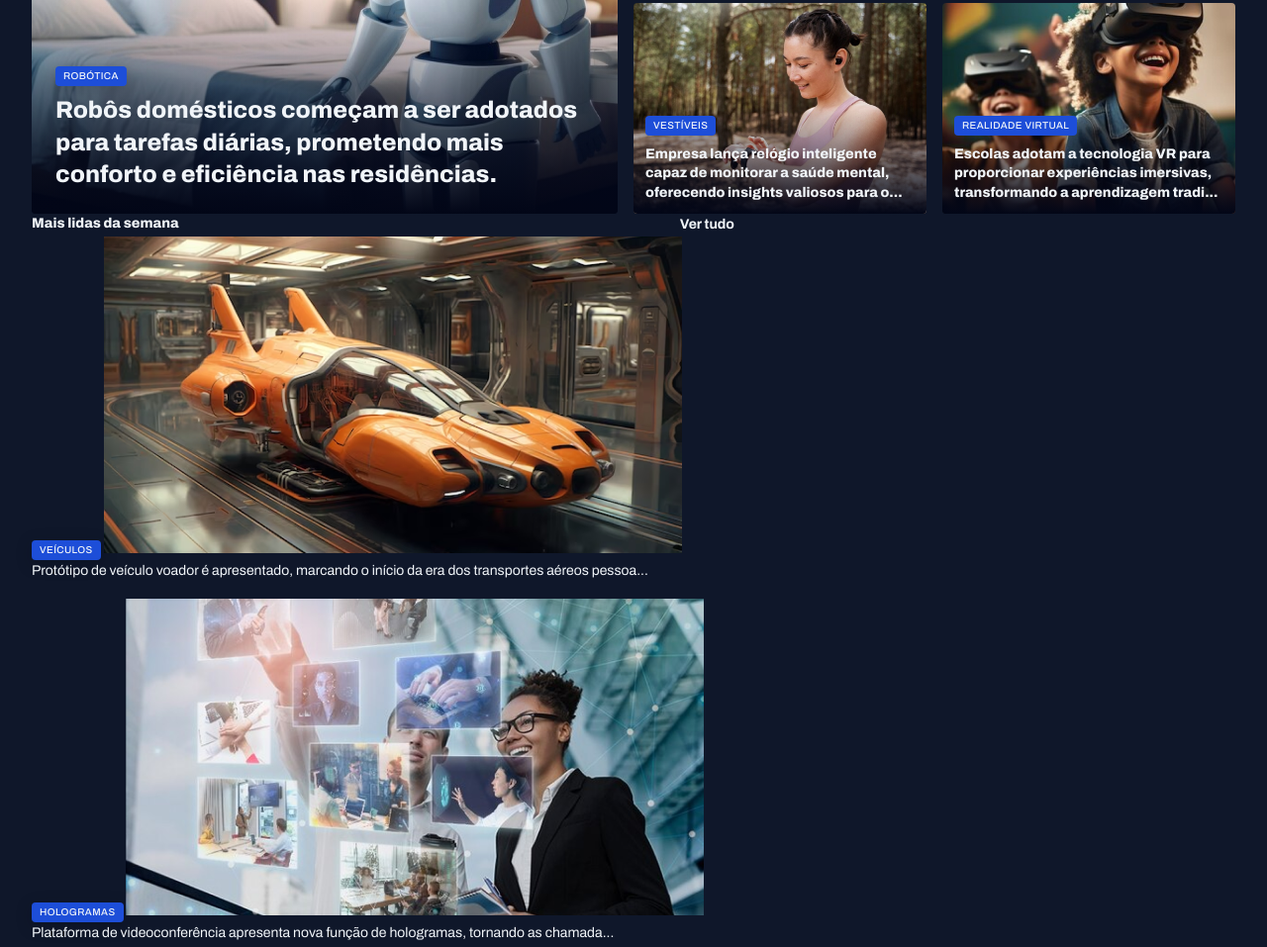
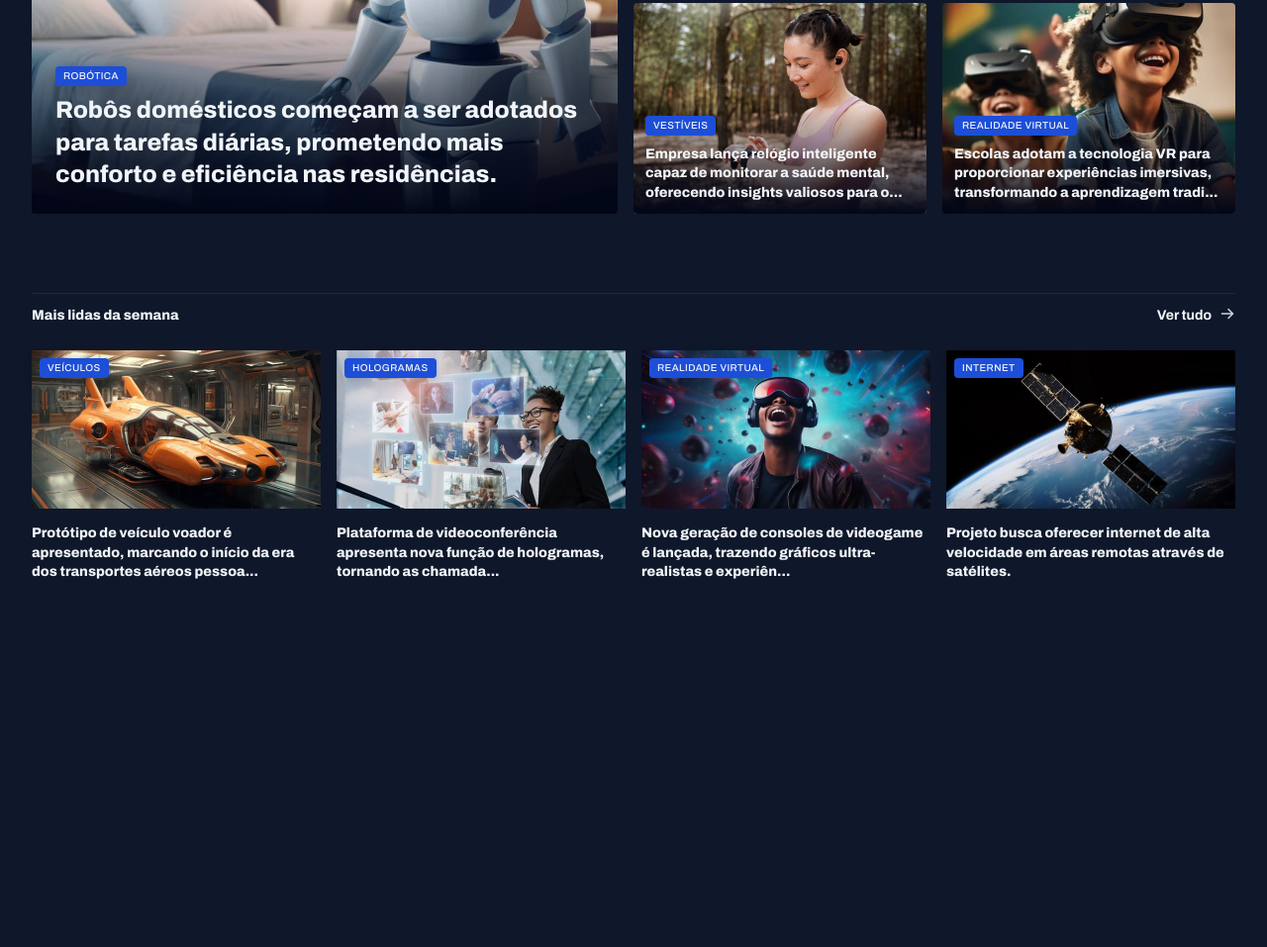
Before and after one commit to llorenzojorge/projeto-portal-de-noticias, a plain HTML site: page index.html in a window 1280 px wide. Shown: the part 390-1347 px from the top of the page at 99% size. After the commit the page ends 978 px from the top, so only its background shows below. Drawn offline with Linux system fonts and the light colour scheme.

Commit message:
aplicando css na seção mais lidas da semana

```diff
--- a/index.html
+++ b/index.html
@@ -41,7 +41,7 @@
         </nav>
     </header>
 
-    <main class="container">
+    <main class="container grid">
         <section id="featured" class="grid grid-flow-col gap-16">
             <figure class="card">
                 <img src="assets/images/Image 01.png" alt="Robôs domésticos começam a ser adotados para tarefas diárias, prometendo mais conforto e eficiência nas residências.">
@@ -105,7 +105,7 @@
         <section id="weekly">
             <header class="grid grid-flow-col">
                 <h3>Mais lidas da semana</h3>
-                <a href="#">
+                <a href="#" class="grid grid-flow-col">
                     <strong>Ver tudo</strong>
                     <span></span>
                 </a>
--- a/styles/global.css
+++ b/styles/global.css
@@ -35,7 +35,7 @@ body {
 
 main {
     margin-top: 40px;
-    margin-bottom: 80px;
+    gap: 80px;
 }
 
 a {
--- a/styles/sections.css
+++ b/styles/sections.css
@@ -1,3 +1,25 @@
+section header {
+    border-top: 1px solid var(--stroke-color);
+    padding-block: 12px 24px;
+    font: var(--text-span);
+
+    a {
+        justify-self: end;
+        align-self: center;
+        gap: 8px;
+
+        span {
+            background-image: url(../assets/icons/ArrowRight.svg);
+            width: 16px;
+            height: 16px;
+        }
+
+        &:hover span {
+            background-image: url(../assets/icons/ArrowRight-Hover.svg);
+        }
+    }
+}
+
 #featured {
     img {
         height: 100%;
@@ -32,3 +54,29 @@
         }
     }
 }
+
+#weekly {
+    &>div {
+        grid-template-columns: repeat(4, 292px);
+    }
+
+    img {
+        height: 160px;
+    }
+
+    figure {
+        position: relative;
+
+        .content-tag {
+            position: absolute;
+            top: 8px;
+            left: 8px;
+        }
+
+        p {
+            font: var(--heading3);
+            margin-top: 8px;
+        }
+    }
+
+}
```
